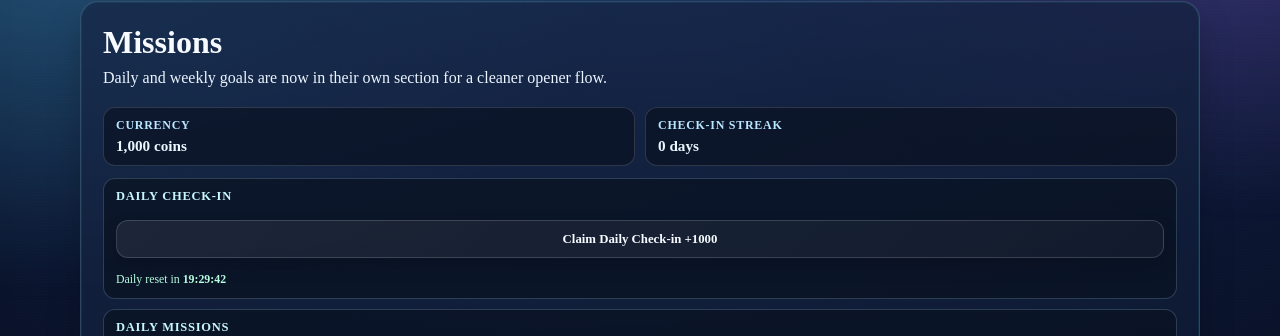
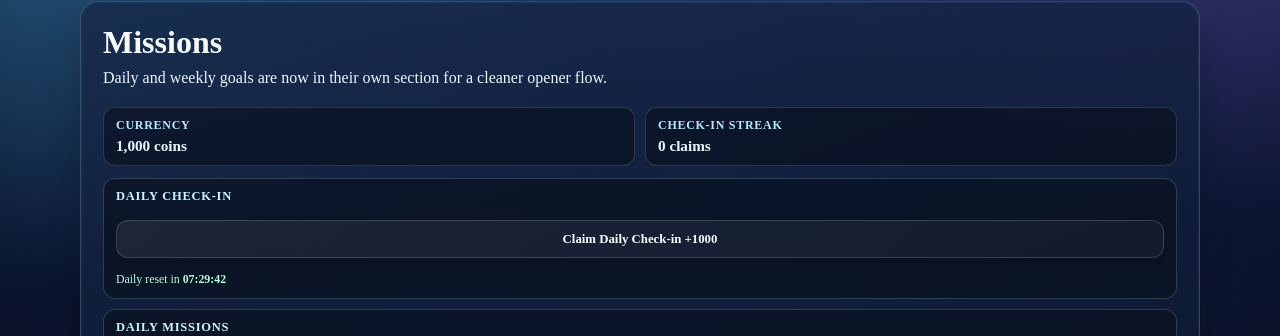
Before and after one commit to JoseBeto/PackOpener, a Next.js app in the folder PackOpener/: page /missions in a window 1280 px wide. Shown: the part 92-428 px from the top of the page. Built offline with nearby package versions, Linux system fonts and the light colour scheme.

Commit message:
pack opening improvements

```diff
--- a/PackOpener/components/Layout.tsx
+++ b/PackOpener/components/Layout.tsx
@@ -3,6 +3,8 @@ import Head from 'next/head'
 import Link from 'next/link'
 import { useRouter } from 'next/router'
 import { PROGRESSION_EVENT, loadProgressionState, type ProgressionState } from '../lib/progression'
+
+const COIN_DISPLAY_LOCK_EVENT = 'rr:coin-display-lock'
 
 type Props = {
   children: React.ReactNode
@@ -13,6 +15,7 @@ type Props = {
 export default function Layout({ children, title = 'Rip Realm', description = 'Rip Realm — Rip. Reveal. Repeat.' }: Props) {
   const router = useRouter()
   const [progression, setProgression] = useState<ProgressionState | null>(null)
+  const [coinDisplayOverride, setCoinDisplayOverride] = useState<number | null>(null)
 
   useEffect(() => {
     if (typeof window === 'undefined') return
@@ -29,6 +32,29 @@ export default function Layout({ children, title = 'Rip Realm', description = 'R
     }
   }, [router.pathname])
 
+  useEffect(() => {
+    if (typeof window === 'undefined') return
+
+    const handleCoinDisplayLock = (event: Event) => {
+      const customEvent = event as CustomEvent<{ locked?: boolean; value?: number }>
+      const locked = Boolean(customEvent.detail?.locked)
+      if (!locked) {
+        setCoinDisplayOverride(null)
+        return
+      }
+
+      const value = customEvent.detail?.value
+      if (typeof value === 'number' && Number.isFinite(value)) {
+        setCoinDisplayOverride(Math.max(0, Math.floor(value)))
+      }
+    }
+
+    window.addEventListener(COIN_DISPLAY_LOCK_EVENT, handleCoinDisplayLock as EventListener)
+    return () => {
+      window.removeEventListener(COIN_DISPLAY_LOCK_EVENT, handleCoinDisplayLock as EventListener)
+    }
+  }, [])
+
   function formatCoins(value: number): string {
     return new Intl.NumberFormat('en-US').format(Math.round(value))
   }
@@ -44,7 +70,7 @@ export default function Layout({ children, title = 'Rip Realm', description = 'R
           <Link href="/" className="brand">Rip Realm</Link>
           <div className="header-quick-coins" aria-label="Current coins">
             <span>Coins</span>
-            <strong>{formatCoins(progression?.currency || 0)}</strong>
+            <strong>{formatCoins(coinDisplayOverride ?? progression?.currency ?? 0)}</strong>
           </div>
         </header>
         <main className="site-main">{children}</main>
--- a/PackOpener/lib/progression.ts
+++ b/PackOpener/lib/progression.ts
@@ -14,8 +14,15 @@ export function getPackOpenCost(packType: PackType): number {
 }
 
 export function getMsUntilNextDailyReset(now = new Date()): number {
-  const nextUtcMidnight = Date.UTC(now.getUTCFullYear(), now.getUTCMonth(), now.getUTCDate() + 1)
-  return Math.max(0, nextUtcMidnight - now.getTime())
+  const nextUtcHalfDay = new Date(now.getTime())
+  nextUtcHalfDay.setUTCMinutes(0, 0, 0)
+  const currentHour = nextUtcHalfDay.getUTCHours()
+  if (currentHour < 12) {
+    nextUtcHalfDay.setUTCHours(12)
+  } else {
+    nextUtcHalfDay.setUTCHours(24)
+  }
+  return Math.max(0, nextUtcHalfDay.getTime() - now.getTime())
 }
 
 export type MissionKind = 'daily' | 'weekly'
@@ -102,11 +109,12 @@ const WEEKLY_MISSIONS: MissionDefinition[] = [
   { id: 'weekly-sets-5', kind: 'weekly', label: 'Open packs from 5 sets', target: 5, reward: 600, metric: 'distinctSetsOpened' },
 ]
 
-function toDateKey(date: Date): string {
+function toDailyPeriodKey(date: Date): string {
   const y = date.getUTCFullYear()
   const m = String(date.getUTCMonth() + 1).padStart(2, '0')
   const d = String(date.getUTCDate()).padStart(2, '0')
-  return `${y}-${m}-${d}`
+  const period = date.getUTCHours() < 12 ? 'A' : 'B'
+  return `${y}-${m}-${d}-${period}`
 }
 
 function toWeekKey(date: Date): string {
@@ -120,16 +128,23 @@ function toWeekKey(date: Date): string {
 
 function fromDateKey(key?: string): Date | null {
   if (!key) return null
-  const match = key.match(/^(\d{4})-(\d{2})-(\d{2})$/)
-  if (!match) return null
-  return new Date(Date.UTC(Number(match[1]), Number(match[2]) - 1, Number(match[3])))
+  const periodMatch = key.match(/^(\d{4})-(\d{2})-(\d{2})-([AB])$/)
+  if (periodMatch) {
+    const hour = periodMatch[4] === 'B' ? 12 : 0
+    return new Date(Date.UTC(Number(periodMatch[1]), Number(periodMatch[2]) - 1, Number(periodMatch[3]), hour))
+  }
+
+  // Legacy key support from older daily-at-midnight format.
+  const legacyMatch = key.match(/^(\d{4})-(\d{2})-(\d{2})$/)
+  if (!legacyMatch) return null
+  return new Date(Date.UTC(Number(legacyMatch[1]), Number(legacyMatch[2]) - 1, Number(legacyMatch[3]), 0))
 }
 
 function diffDaysFromKeys(previousKey: string, nextKey: string): number | null {
   const prev = fromDateKey(previousKey)
   const next = fromDateKey(nextKey)
   if (!prev || !next) return null
-  const diff = Math.floor((next.getTime() - prev.getTime()) / 86400000)
+  const diff = Math.floor((next.getTime() - prev.getTime()) / (12 * 60 * 60 * 1000))
   return Number.isFinite(diff) ? diff : null
 }
 
@@ -153,7 +168,7 @@ function cloneMissionMap(map: Record<string, MissionProgress>): Record<string, M
 }
 
 export function createDefaultProgressionState(date = new Date()): ProgressionState {
-  const dayKey = toDateKey(date)
+  const dayKey = toDailyPeriodKey(date)
   return {
     currency: 1000,
     collection: {},
@@ -167,7 +182,7 @@ export function createDefaultProgressionState(date = new Date()): ProgressionSta
       lastCheckInKey: dayKey,
     },
     daily: {
-      key: toDateKey(date),
+      key: toDailyPeriodKey(date),
       checkInClaimed: false,
       missions: makeMissionMap(DAILY_MISSIONS),
     },
@@ -257,7 +272,7 @@ export function saveProgressionState(state: ProgressionState) {
 }
 
 export function applyPeriodResets(state: ProgressionState, now = new Date()): ProgressionState {
-  const dayKey = toDateKey(now)
+  const dayKey = toDailyPeriodKey(now)
   const weekKey = toWeekKey(now)
 
   let next = state
--- a/PackOpener/pages/missions.tsx
+++ b/PackOpener/pages/missions.tsx
@@ -57,7 +57,7 @@ export default function MissionsPage() {
     if (outcome.claimed) {
       setCheckInMessage(`Daily check-in claimed: +${formatCoins(outcome.reward)} coins.`)
     } else {
-      setCheckInMessage('Daily check-in already claimed. Come back tomorrow.')
+      setCheckInMessage('Check-in already claimed for this 12-hour window. Come back at the next reset.')
     }
   }
 
@@ -74,7 +74,7 @@ export default function MissionsPage() {
           </div>
           <div className="profile-economy-card">
             <span>Check-in Streak</span>
-            <strong>{formatCoins(progression?.stats.checkInStreak || 0)} days</strong>
+            <strong>{formatCoins(progression?.stats.checkInStreak || 0)} claims</strong>
           </div>
         </div>
 
--- a/PackOpener/pages/profile.tsx
+++ b/PackOpener/pages/profile.tsx
@@ -334,7 +334,7 @@ export default function ProfilePage() {
             <div className="trainer-stat"><span>Lifetime Packs</span><strong>{formatCoins(progression?.stats.lifetimePacksOpened || 0)}</strong></div>
             <div className="trainer-stat"><span>Good Pulls</span><strong>{formatCoins(progression?.stats.lifetimeGoodPulls || 0)}</strong></div>
             <div className="trainer-stat"><span>Elite Pulls</span><strong>{formatCoins(progression?.stats.lifetimeElitePulls || 0)}</strong></div>
-            <div className="trainer-stat"><span>Check-in Streak</span><strong>{formatCoins(progression?.stats.checkInStreak || 0)} days</strong></div>
+            <div className="trainer-stat"><span>Check-in Streak</span><strong>{formatCoins(progression?.stats.checkInStreak || 0)} claims</strong></div>
             <div className="trainer-stat"><span>Session Packs</span><strong>{formatCoins(sessionStats?.packsOpened || 0)}</strong></div>
             <div className="trainer-stat"><span>Session Net</span><strong>{(sessionStats?.netCoins || 0) >= 0 ? '+' : ''}{formatCoins(sessionStats?.netCoins || 0)}</strong></div>
           </div>
--- a/PackOpener/styles/globals.css
+++ b/PackOpener/styles/globals.css
@@ -268,6 +268,8 @@ html{-webkit-text-size-adjust:100%;scroll-behavior:smooth}
 .sleeve-view-shell,.opening-view-shell,.summary-view-shell{min-height:min(72vh, 780px)}
 .sleeve-stage-wrap{display:flex;flex-direction:column;gap:20px;align-items:center;justify-content:center;min-height:min(58vh, 620px)}
 .sleeve-copy{text-align:center;max-width:560px}
+.god-pack-badge{display:inline-flex;align-items:center;justify-content:center;padding:7px 18px;border-radius:24px;background:linear-gradient(135deg,#ffd14a,#ffae00,#ff8c00);color:#1a0900;font-size:.84rem;font-weight:900;letter-spacing:.08em;text-transform:uppercase;margin-bottom:10px;box-shadow:0 0 22px rgba(255,180,0,0.66),0 0 8px rgba(255,140,0,0.5);animation:godPackPulse 1.4s ease-in-out infinite}
+@keyframes godPackPulse{0%,100%{box-shadow:0 0 22px rgba(255,180,0,0.66),0 0 8px rgba(255,140,0,0.5);transform:scale(1)}50%{box-shadow:0 0 36px rgba(255,200,0,0.9),0 0 18px rgba(255,160,0,0.7);transform:scale(1.04)}}
 .sleeve-copy h3{margin:12px 0 8px;font-size:clamp(1.45rem, 3.1vw, 2.08rem);letter-spacing:.01em}
 .sleeve-copy p{margin:0;color:var(--muted-strong);line-height:1.56}
 .sleeve-stage{position:relative;width:min(82vw, 300px);aspect-ratio:220/320;border:none;background:transparent;padding:0;cursor:pointer;overflow:visible;--rip-progress:0;touch-action:none}
```
Also changed, not shown: PackOpener/components/PackOpener.tsx (+51 -6 lines), PackOpener/lib/sfx.ts (+13 -0 lines), PackOpener/public/sw.js, 1 other file (tests, documents, lock files or other folders).
